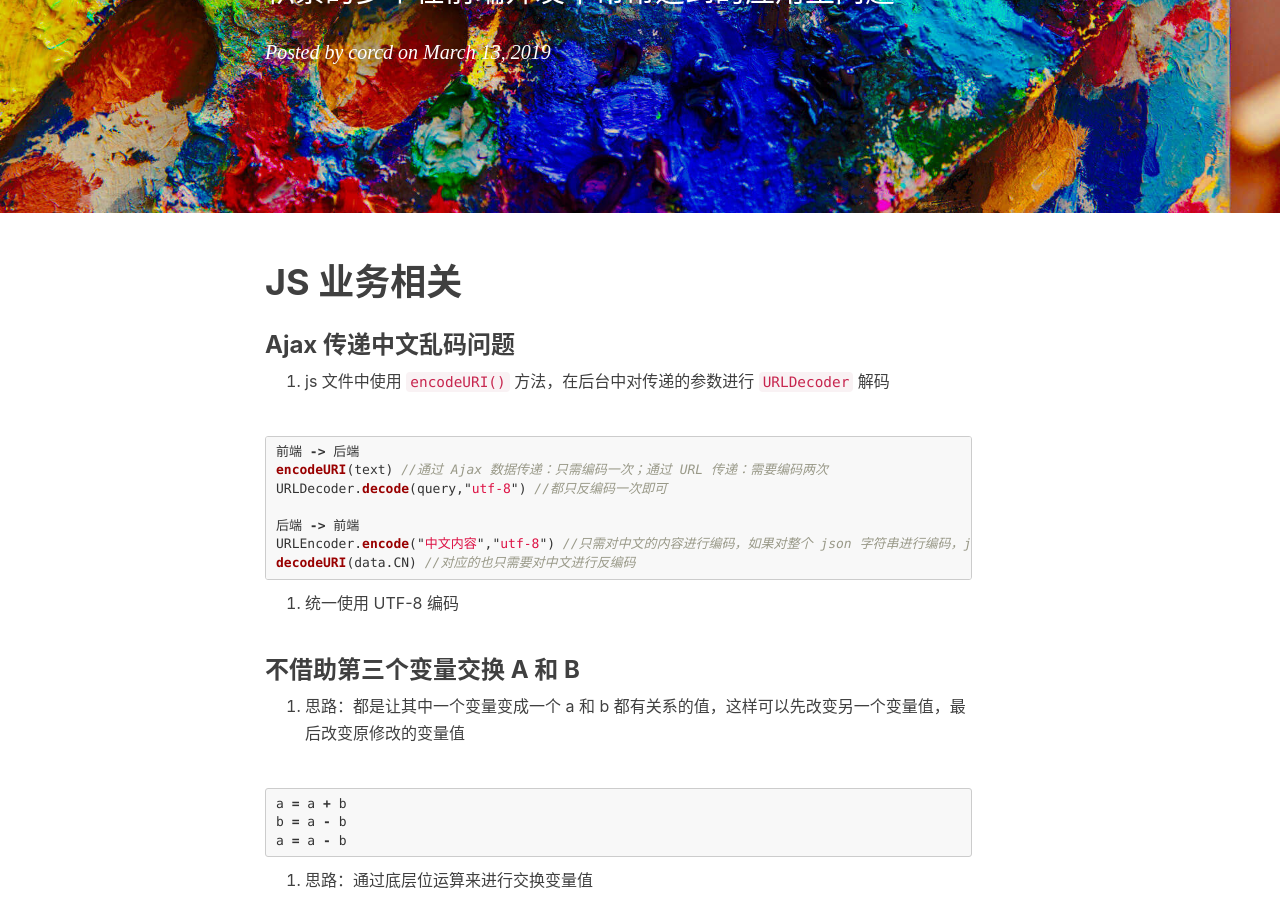
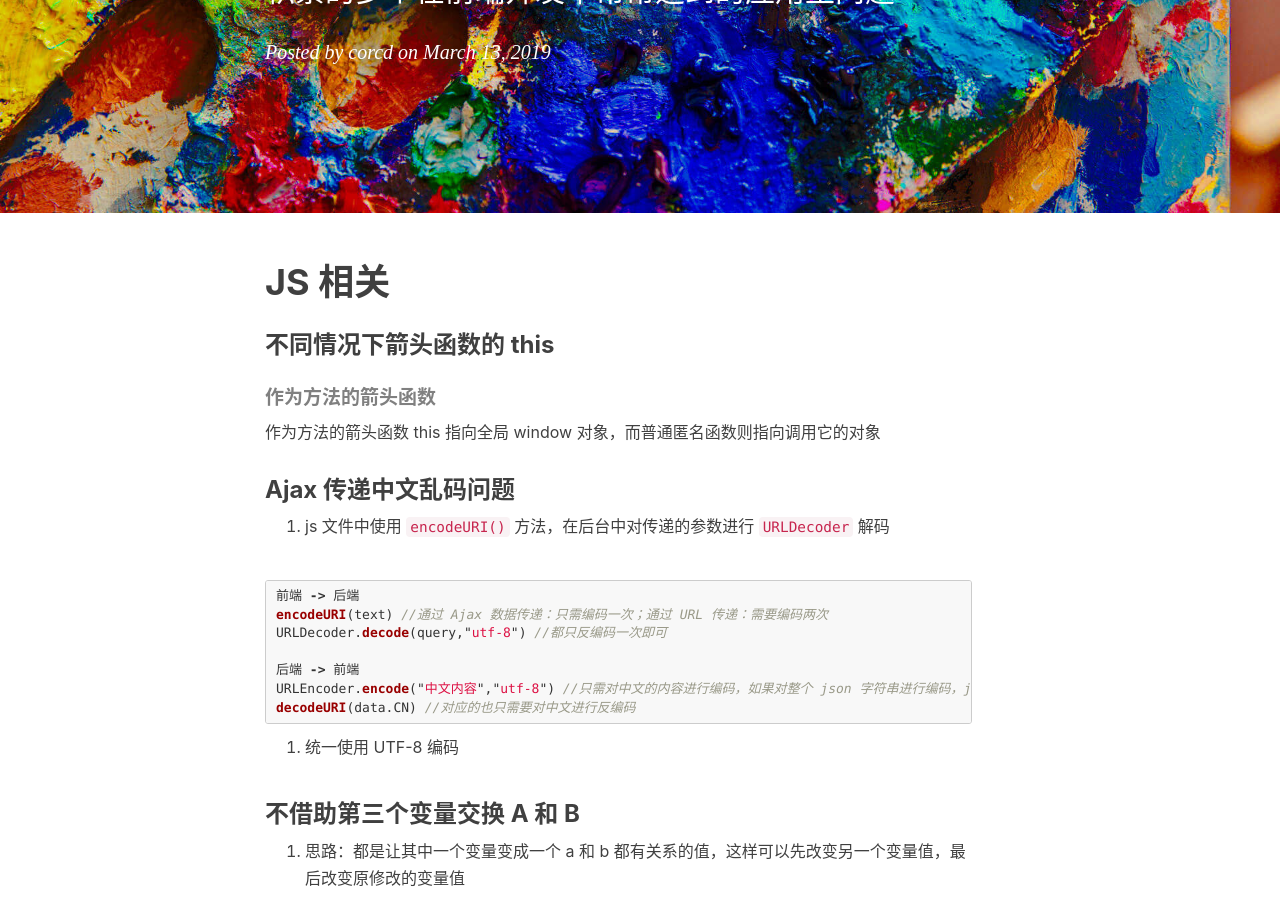
Before and after one commit to corcd/corcd.github.io, a Jekyll site: the page built from _posts/2019-03-13-Normal-web-problems.markdown, in a window 1280 px wide and 900 px high, scrolled down 311 px. Built offline with Jekyll 4.4.1, drawn with Linux system fonts in a browser that asks for light colours; nearby versions of some CDN libraries; comment, search, counter and statistics services are not loaded.

Commit message:
Update new articles

```diff
--- a/_posts/2019-03-13-Normal-web-problems.markdown
+++ b/_posts/2019-03-13-Normal-web-problems.markdown
@@ -12,7 +12,11 @@ tags:
     - 前端
     - JavaScript
 ---
-# JS 业务相关
+# JS 相关
+### 不同情况下箭头函数的 this
+##### 作为方法的箭头函数
+作为方法的箭头函数 this 指向全局 window 对象，而普通匿名函数则指向调用它的对象
+
 ### Ajax 传递中文乱码问题
 1. js 文件中使用 `encodeURI()` 方法，在后台中对传递的参数进行 `URLDecoder` 解码
 
```
